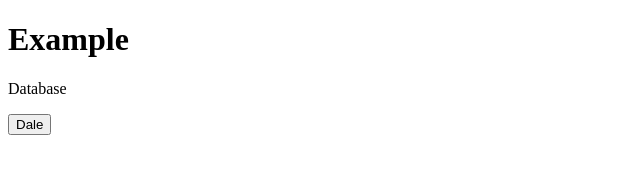
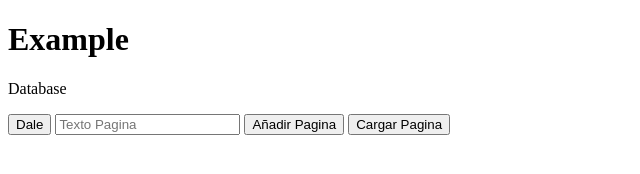
Before and after one commit to Cxmoyano/Second, a plain HTML site: page index.html in a window 1280 px wide. Shown: the whole page, without its empty margins (0-640 px from the left). Drawn offline with Linux system fonts and the light colour scheme.

Commit message:
Update index.html

```diff
--- a/index.html
+++ b/index.html
@@ -44,5 +44,12 @@
     <h1>Example</h1>
     <p>Database</p>
     <input type="button" onclick="onDeviceReady();" value="Dale"/>
+
+    <input type="text" id="txtnew" placeholder="Texto Pagina"/>
+    <input type="button" id="newpage" value="A&ntilde;adir Pagina"/>
+    <input type="button" id="loadpage" value="Cargar Pagina"/>
+
+
+    <script src="dataBase.js" type="text/javascript" charset="utf-8"></script>
   </body>
 </html>
```
